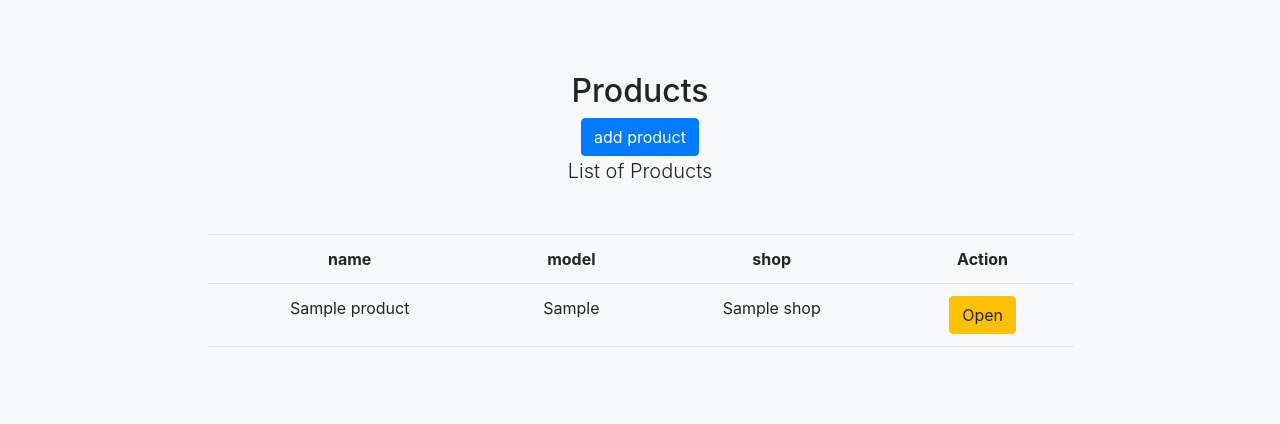
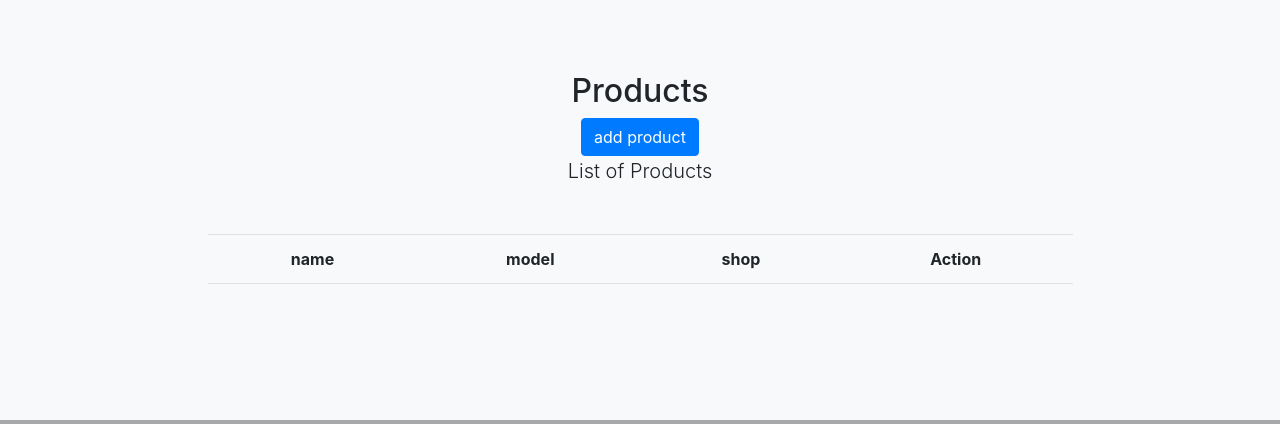
Before and after one commit to demuk/point-of-sale, a Flask app: page /home in a window 1280 px wide. Shown: the part 848-1272 px from the top of the page. Run offline with Flask 2, Linux system fonts and the light colour scheme; tables that the repository leaves empty hold one stand-in row (values such as "Sample post"); lists and menus that the app fills with data are empty; some libraries are stand-ins or nearby versions; grey boxes are pictures that could not be loaded.

Commit message:
changed how products are displayed

```diff
--- a/app/templates/home.html
+++ b/app/templates/home.html
@@ -78,7 +78,7 @@
                                 <th>Action</th>
                             </tr>
                             {% for product in products %}
-                            {%if  product.quantity >=1 %}
+                            {%if  product.quantity >=1  and product.status=='not sold'%}
                             <tr>
                                 <td>{{product.name}}</td>
                                 <!-- <td>{{product.buying_price}}</td>
```
